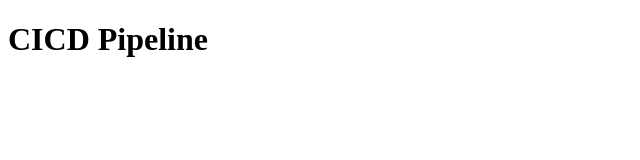
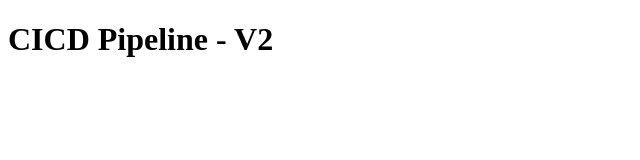
Before and after one commit to Sandeep11761/ci_cd_test, a React (Vite) app: page / in a window 1280 px wide. Shown: the top 160 px of the page, without its empty margins (0-640 px from the left). Built offline with nearby package versions, Linux system fonts and the light colour scheme.

Commit message:
saving 4

```diff
--- a/src/App.jsx
+++ b/src/App.jsx
@@ -3,7 +3,7 @@ import React from 'react'
 const App = () => {
   return (
     <div>
-      <h1>CICD Pipeline</h1>
+      <h1>CICD Pipeline - V2</h1>
     </div>
   )
 }
```
